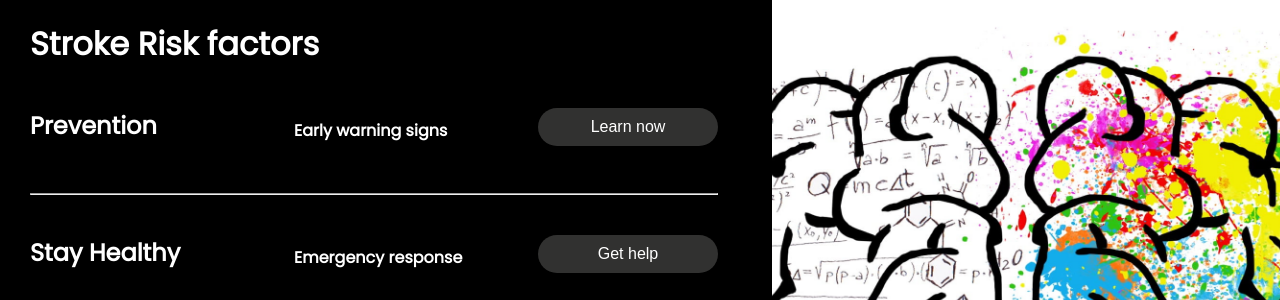
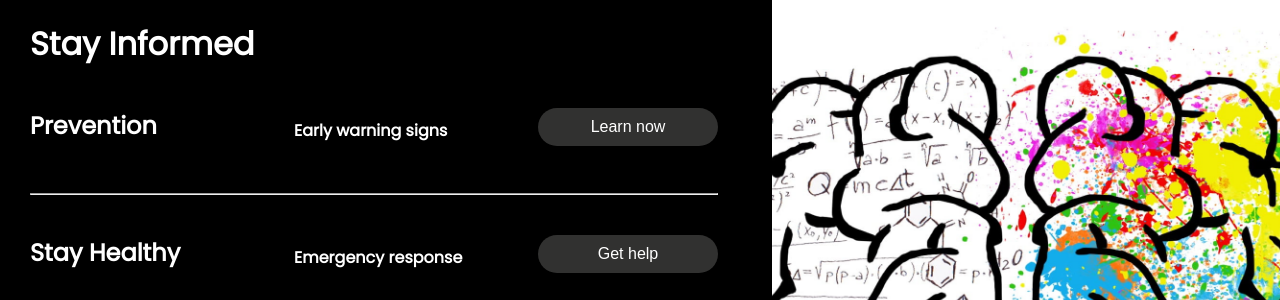
Before and after one commit to DhushyanthRavichandran/NeuroPulse, a Flask app: page /prevention in a window 1280 px wide. Shown: the part 70-370 px from the top of the page. Run offline with Flask 3, Linux system fonts and the light colour scheme; parts of the project's set-up code (start-up, migrations or seed data) failed here and were passed over.

Commit message:
name change

```diff
--- a/templates/prevention.html
+++ b/templates/prevention.html
@@ -28,7 +28,7 @@
       <div class="container">
         <div class="i"><img src=" {{ url_for('static', filename='images/wallpaperflare.com_wallpaper (2).jpg') }}"></div>
 
-        <div class="d0"><h1>Stroke Risk factors</h1></div>
+        <div class="d0"><h1>Stay Informed</h1></div>
         <div class="d1"><h2>Prevention</h2></div>
         <div class="d2"><h3>Early warning signs</h3></div>
         <div class="d3"><button class="container-button">Learn now</button></div>
```
